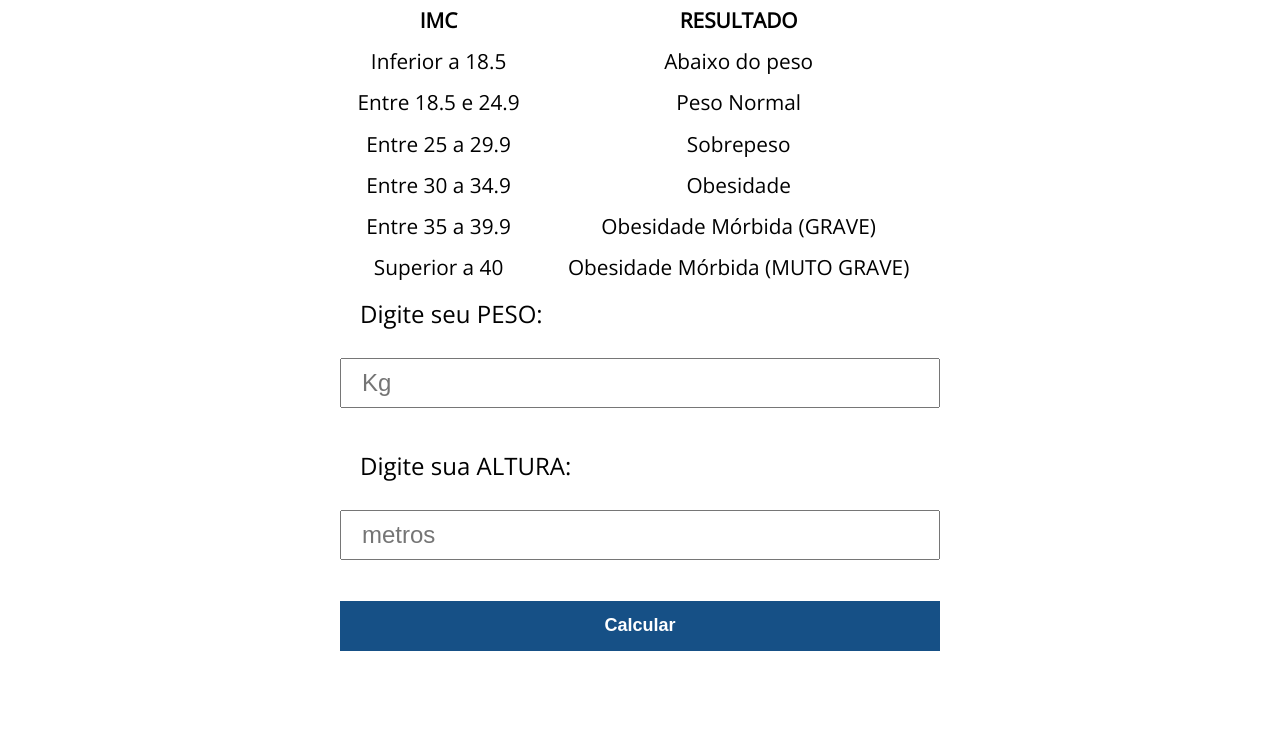
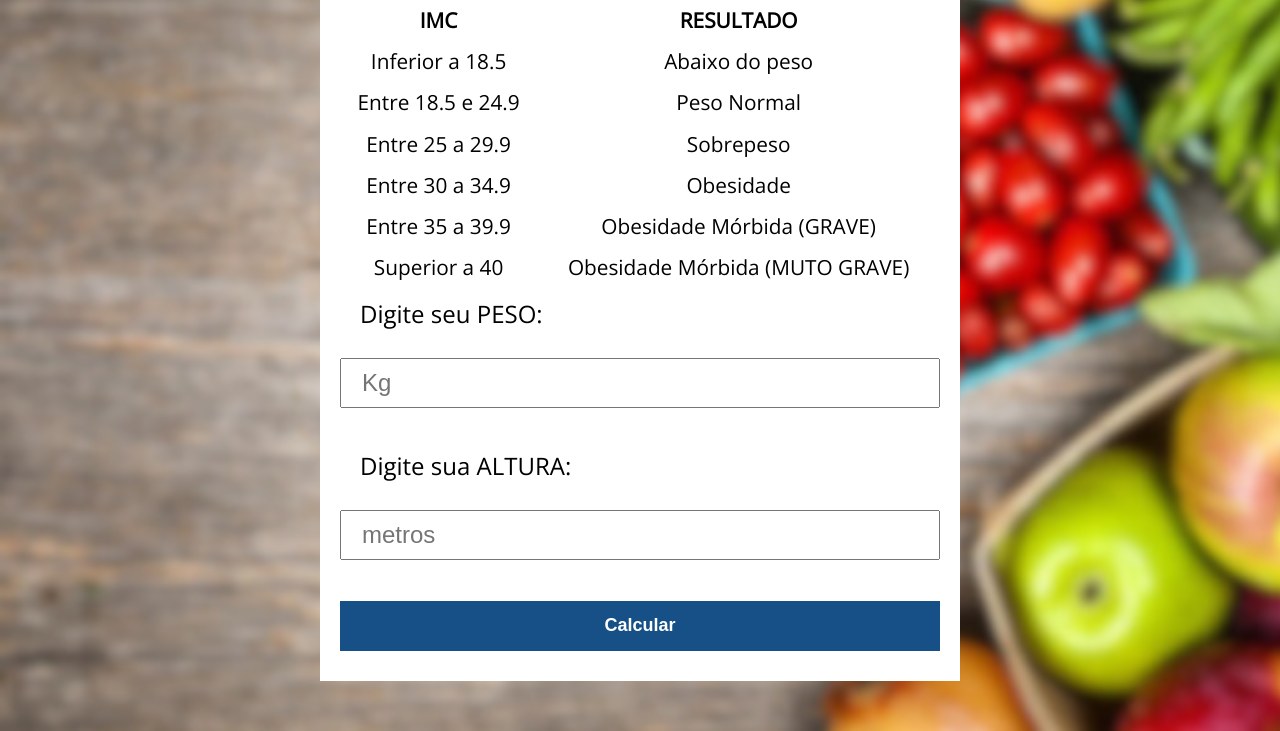
Before and after one commit to Alan-Ferreyra/calculadora-de-imc, a plain HTML site: page index.html in a window 1280 px wide. Shown: the part 157-888 px from the top of the page. Drawn offline with nearby package versions, Linux system fonts and the light colour scheme.

Commit message:
Update style.css

```diff
--- a/style.css
+++ b/style.css
@@ -16,7 +16,7 @@ body {
   font-family: "Open Sans", sans-serif;
   font-size: 1.3em;
   line-height: 1.5em;
-  background: url(/assets/img/backgroundfruta.png);
+  background: url(backgroundfruta.png);
   background-size: cover;
   background-repeat: no-repeat;
 }
```
